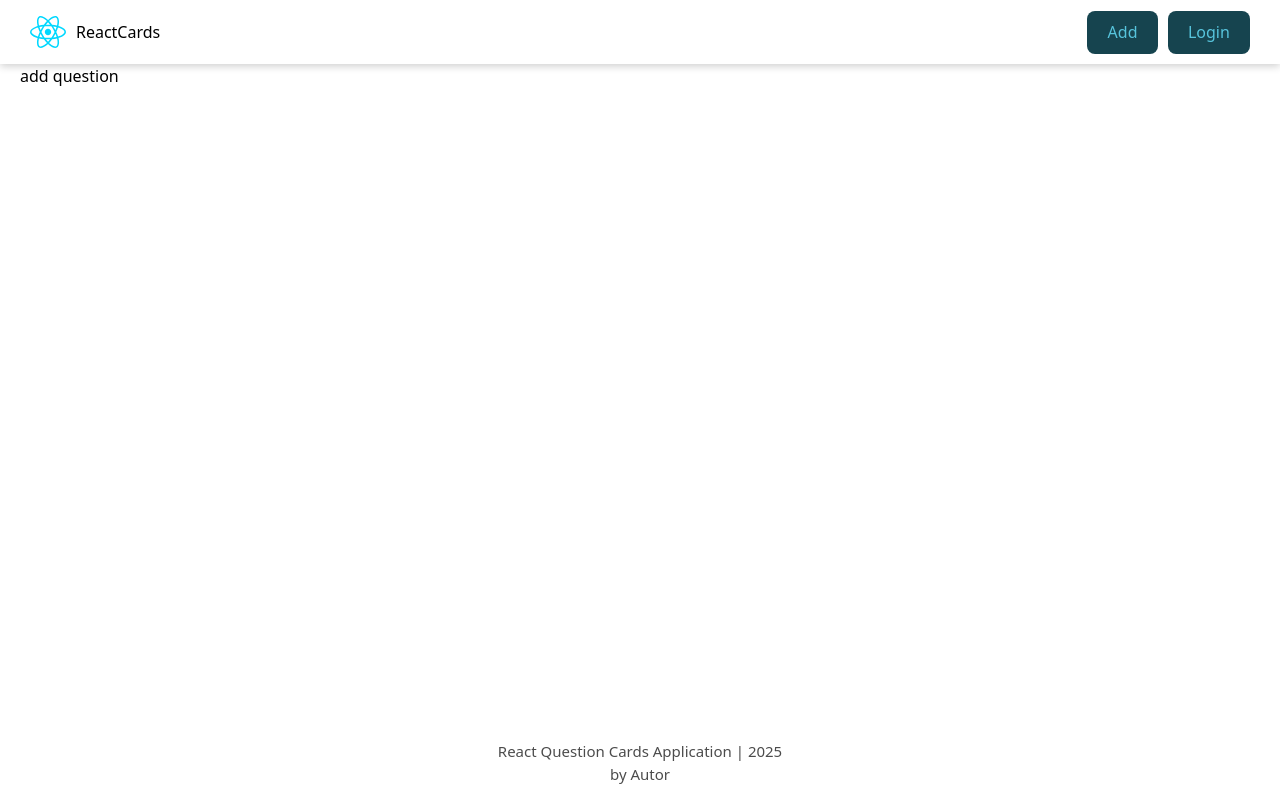
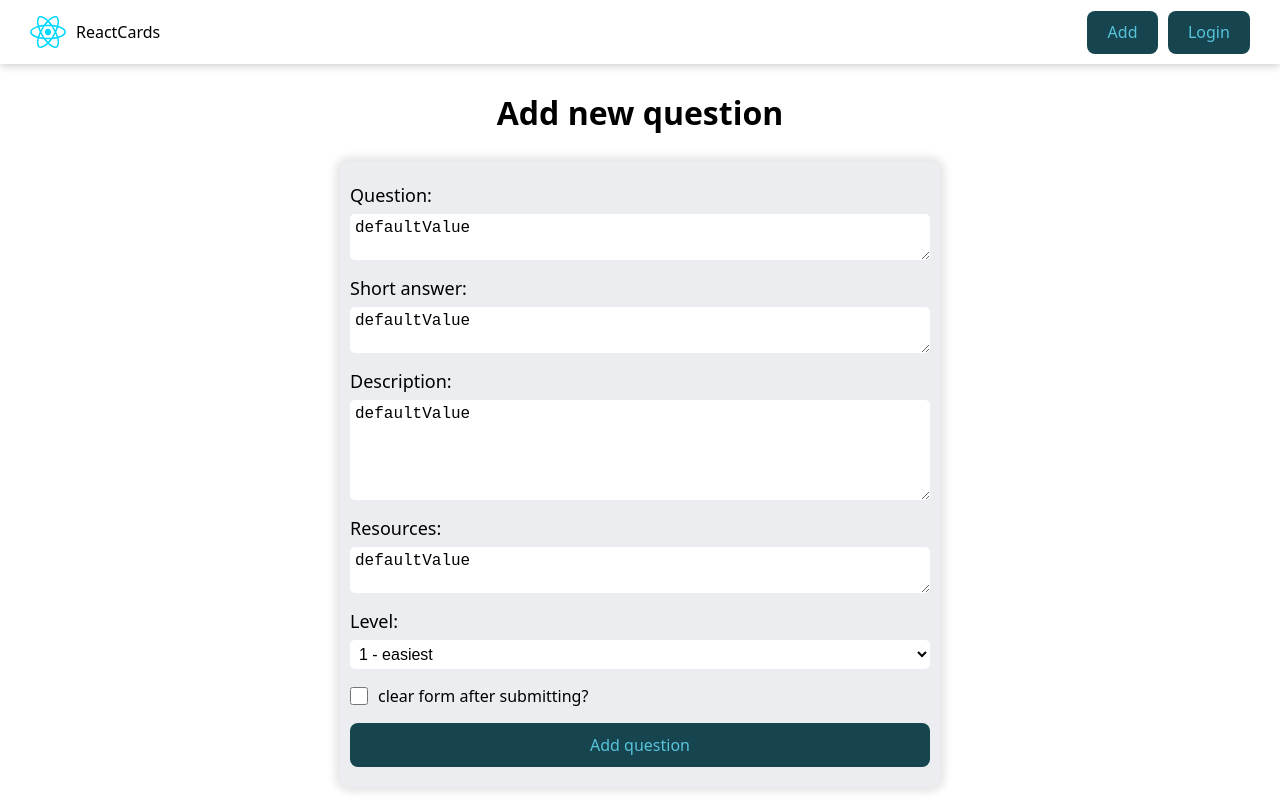
Before and after one commit to andreypo22/react-app-course, a React (Vite) app: page /addquestion in a window 1280 px wide. Built offline with nearby package versions, Linux system fonts and the light colour scheme.

Commit message:
add question page layout

```diff
--- a/src/App.jsx
+++ b/src/App.jsx
@@ -3,6 +3,7 @@
 import { HomePage } from "./pages/HomePage";
 import { NotFoundPage } from "./pages/NotFoundPage";
 import { QuestionPage } from "./pages/QuestionPage";
+import { AddQuestionPage } from "./components/AddQuestionPage";
 
 function App() {
   return (
@@ -11,7 +12,7 @@
         <Route element={<MainLayout />}>
           <Route path="/" element={<HomePage />} />
           <Route path="/forbidden" element={<div>forbidden</div>} />
-          <Route path="/addquestion" element={<div>add question</div>} />
+          <Route path="/addquestion" element={<AddQuestionPage />} />
           <Route path="/question/:id" element={<QuestionPage />} />
 
           <Route path="*" element={<NotFoundPage />} />
--- /dev/null
+++ b/src/components/AddQuestionPage/AddQuestionPage.jsx
@@ -0,0 +1,85 @@
+import { Button } from "../Button";
+import cls from "./AddQuestionPage.module.css";
+
+export const AddQuestionPage = () => {
+  return (
+    <>
+      <h1 className={cls.formTitle}>Add new question</h1>
+      <div className={cls.formContainer}>
+        <form action="" className={cls.form}>
+          <div className={cls.formControl}>
+            <label htmlFor="questionField">Question: </label>
+            <textarea
+              defaultValue={"defaultValue"}
+              name="question"
+              id="questionField"
+              cols="30"
+              rows="2"
+              required
+              placeholder="please enter a question"
+            ></textarea>
+          </div>
+          <div className={cls.formControl}>
+            <label htmlFor="answerField">Short answer: </label>
+            <textarea
+              defaultValue={"defaultValue"}
+              name="answer"
+              id="answerField"
+              cols="30"
+              rows="2"
+              required
+              placeholder="please enter a short answer"
+            ></textarea>
+          </div>
+          <div className={cls.formControl}>
+            <label htmlFor="descriptionField">Description: </label>
+            <textarea
+              defaultValue={"defaultValue"}
+              name="description"
+              id="descriptionField"
+              cols="30"
+              rows="5"
+              required
+              placeholder="please enter a full description"
+            ></textarea>
+          </div>
+          <div className={cls.formControl}>
+            <label htmlFor="resourcesField">Resources: </label>
+            <textarea
+              defaultValue={"defaultValue"}
+              name="resources"
+              id="resourcesField"
+              cols="30"
+              rows="2"
+              required
+              placeholder="please enter a full resources separated by commas"
+            ></textarea>
+          </div>
+          <div className={cls.formControl}>
+            <label htmlFor="levelField">Level: </label>
+            <select name="level" id="levelField">
+              <option disabled>Question level</option>
+              <hr />
+              <option value="1">1 - easiest</option>
+              <option value="2">2 - medium</option>
+              <option value="3">3 - hardest</option>
+            </select>
+          </div>
+          <label htmlFor="clearFormField" className={cls.clearFormControl}>
+            <input
+              className={cls.checkbox}
+              type="checkbox"
+              name="clearForm"
+              id="clearFormField"
+              defaultValue={true}
+            />
+            <span>clear form after submitting?</span>
+          </label>
+          <Button>Add question</Button>
+        </form>
+      </div>
+    </>
+  );
+};
+
+// export default AddQuestionPage
--- /dev/null
+++ b/src/components/AddQuestionPage/AddQuestionPage.module.css
@@ -0,0 +1,74 @@
+.formTitle {
+  margin: 25px auto;
+  width: fit-content;
+}
+
+.formContainer {
+  width: 100%;
+  max-width: 600px;
+  margin: 0 auto;
+  border-radius: 10px;
+  background-color: var(--card-bg-color);
+  box-shadow: 0 0 8px 5px rgba(0, 0, 0, 0.1);
+}
+
+/* form component */
+.form {
+  width: 100%;
+  padding: 20px 10px;
+  display: flex;
+  flex-direction: column;
+  justify-content: flex-start;
+  align-items: stretch;
+  gap: 15px;
+}
+
+.formControl {
+  width: 100%;
+  display: flex;
+  flex-direction: column;
+  justify-content: flex-start;
+  align-items: stretch;
+  gap: 5px;
+
+  label {
+    color: var(--text-color);
+    font-size: 18px;
+  }
+
+  select,
+  textarea {
+    padding: 5px;
+    color: var(--text-color);
+    background-color: var(--main-bg-color);
+    font-size: 16px;
+    border-radius: 5px;
+    border: none;
+    outline: none;
+  }
+
+  select:focus-visible,
+  textarea:focus-visible {
+    outline: 2px solid var(--green-color);
+  }
+}
+
+.clearFormControl {
+  width: 100%;
+
+  display: flex;
+
+  justify-content: flex-start;
+  align-items: center;
+  gap: 10px;
+}
+
+.checkbox {
+  width: 18px;
+  height: 18px;
+  accent-color: var(--green-color);
+}
+
+.checkbox:disabled + span {
+  opacity: 0.5;
+}
--- /dev/null
+++ b/src/components/AddQuestionPage/index.jsx
@@ -0,0 +1 @@
+export { AddQuestionPage } from "./AddQuestionPage";
--- a/src/index.css
+++ b/src/index.css
@@ -6,6 +6,7 @@
   --btn-bg-color: #16444f;
   --btn-text-color: #57c4dc;
   --card-bg-color: #343a46;
+  --green-color: #219679;
 
   font-family: system-ui, Avenir, Helvetica, Arial, sans-serif;
   line-height: 1.5;
@@ -39,9 +40,10 @@
   :root {
     --main-bg-color: #fff;
     --text-color: #000;
-    /* --btn-bg-color: #383b3f;
-    --btn-text-color: #fff; */
+    --btn-bg-color: #16444f;
+    --btn-text-color: #57c4dc;
     --card-bg-color: #ebedf0;
+    --green-color: #219679;
   }
 }
 
@@ -49,8 +51,9 @@
   :root {
     --main-bg-color: #23272f;
     --text-color: #fff;
-    /* --btn-bg-color: #16444f;
-    --btn-text-color: #57c4dc; */
+    --btn-bg-color: #16444f;
+    --btn-text-color: #57c4dc;
     --card-bg-color: #343a46;
+    --green-color: #219679;
   }
 }
--- a/src/pages/QuestionPage/QuestionPage.module.css
+++ b/src/pages/QuestionPage/QuestionPage.module.css
@@ -81,5 +81,5 @@
 .checkbox {
   width: 18px;
   height: 18px;
-  accent-color: #16c47f;
+  accent-color: var(--green-color);
 }
```
Also changed, not shown: src/pages/QuestionPage/QuestionPage.jsx (+0 -12 lines).
